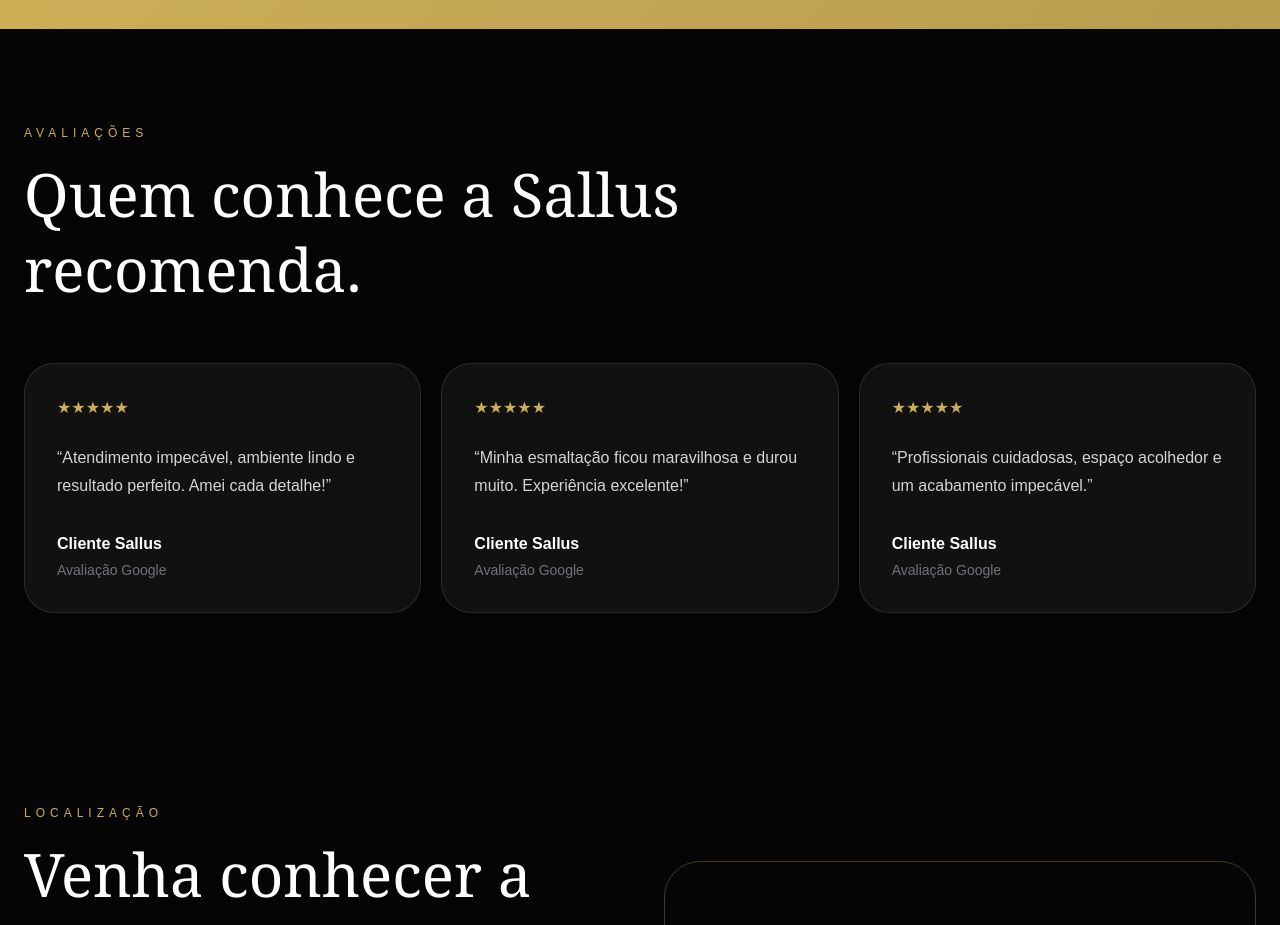
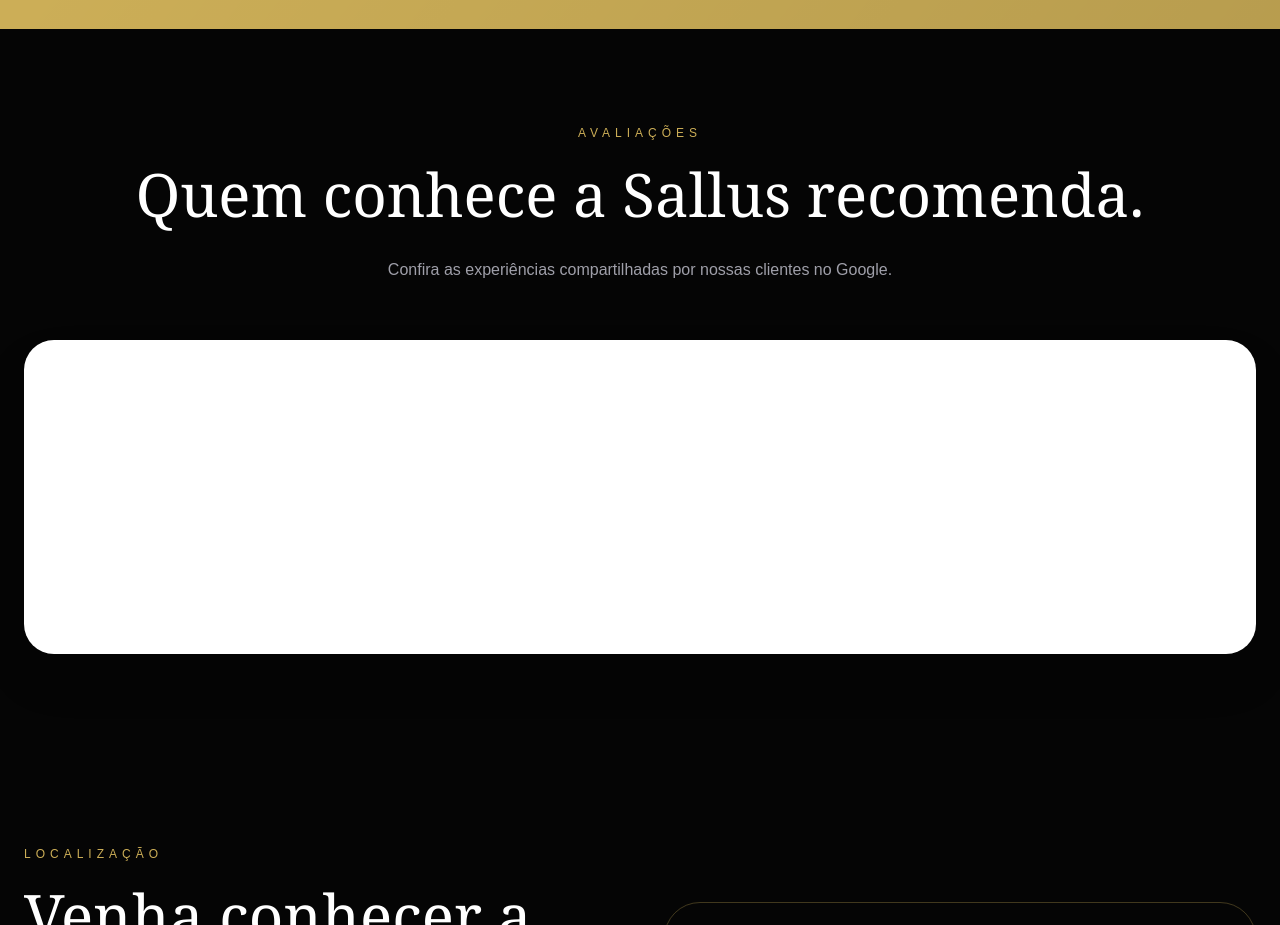
Before and after one commit to gabilouisemkt/sallus-site, a Next.js app: page / in a window 1280 px wide. Shown: the part 5420-6345 px from the top of the page. Built offline with nearby package versions, Linux system fonts and the light colour scheme; grey boxes are pictures that could not be loaded; a web font is replaced by a local one.

Commit message:
Adiciona avaliacoes reais do Google

```diff
--- a/app/components/Testimonials.tsx
+++ b/app/components/Testimonials.tsx
@@ -1,45 +1,55 @@
-const testimonials = [
-  {
-    name: "Cliente Sallus",
-    text: "Atendimento impecável, ambiente lindo e resultado perfeito. Amei cada detalhe!",
-  },
-  {
-    name: "Cliente Sallus",
-    text: "Minha esmaltação ficou maravilhosa e durou muito. Experiência excelente!",
-  },
-  {
-    name: "Cliente Sallus",
-    text: "Profissionais cuidadosas, espaço acolhedor e um acabamento impecável.",
-  },
-];
+"use client";
+
+import { useEffect, useRef } from "react";
 
 export default function Testimonials() {
+  const widgetRef = useRef<HTMLDivElement>(null);
+
+  useEffect(() => {
+    const container = widgetRef.current;
+
+    if (!container) return;
+
+    container.innerHTML = "";
+
+    const script = document.createElement("script");
+
+    script.src =
+      "https://cdn.trustindex.io/loader.js?b1f227c7618e815de136e2c5e81";
+    script.async = true;
+    script.defer = true;
+
+    container.appendChild(script);
+
+    return () => {
+      container.innerHTML = "";
+    };
+  }, []);
+
   return (
     <section className="bg-[#050505] px-6 py-24 text-white">
       <div className="mx-auto max-w-7xl">
-        <p className="mb-4 text-xs uppercase tracking-[5px] text-[#CCAE57]">
-          Avaliações
-        </p>
+        <div className="text-center">
+          <p className="mb-4 text-xs uppercase tracking-[5px] text-[#CCAE57]">
+            Avaliações
+          </p>
 
-        <h2 className="max-w-3xl font-serif text-4xl leading-tight md:text-6xl">
-          Quem conhece a Sallus recomenda.
-        </h2>
+          <h2 className="font-serif text-4xl leading-tight md:text-6xl">
+            Quem conhece a Sallus recomenda.
+          </h2>
 
-        <div className="mt-14 grid gap-5 md:grid-cols-3">
-          {testimonials.map((item) => (
-            <div
-              key={item.text}
-              className="rounded-[30px] border border-white/10 bg-white/5 p-8"
-            >
-              <p className="text-[#CCAE57]">★★★★★</p>
+          <p className="mx-auto mt-6 max-w-2xl leading-7 text-zinc-400">
+            Confira as experiências compartilhadas por nossas clientes no
+            Google.
+          </p>
+        </div>
 
-              <p className="mt-6 leading-7 text-zinc-300">“{item.text}”</p>
-
-              <p className="mt-8 font-semibold text-white">{item.name}</p>
-
-              <p className="mt-1 text-sm text-zinc-500">Avaliação Google</p>
-            </div>
-          ))}
+        <div className="mt-14 overflow-hidden rounded-[30px] bg-white p-4 text-black shadow-2xl md:p-8">
+          <div
+            ref={widgetRef}
+            className="min-h-[250px] w-full"
+            aria-label="Avaliações da Sallus no Google"
+          />
         </div>
       </div>
     </section>
```
